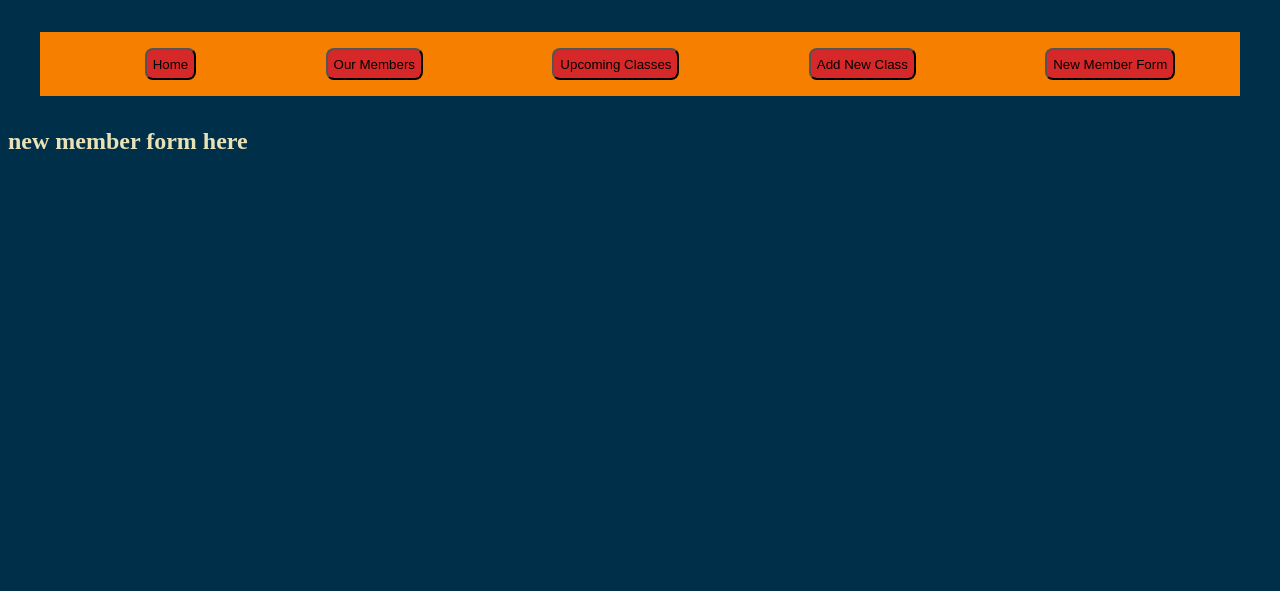
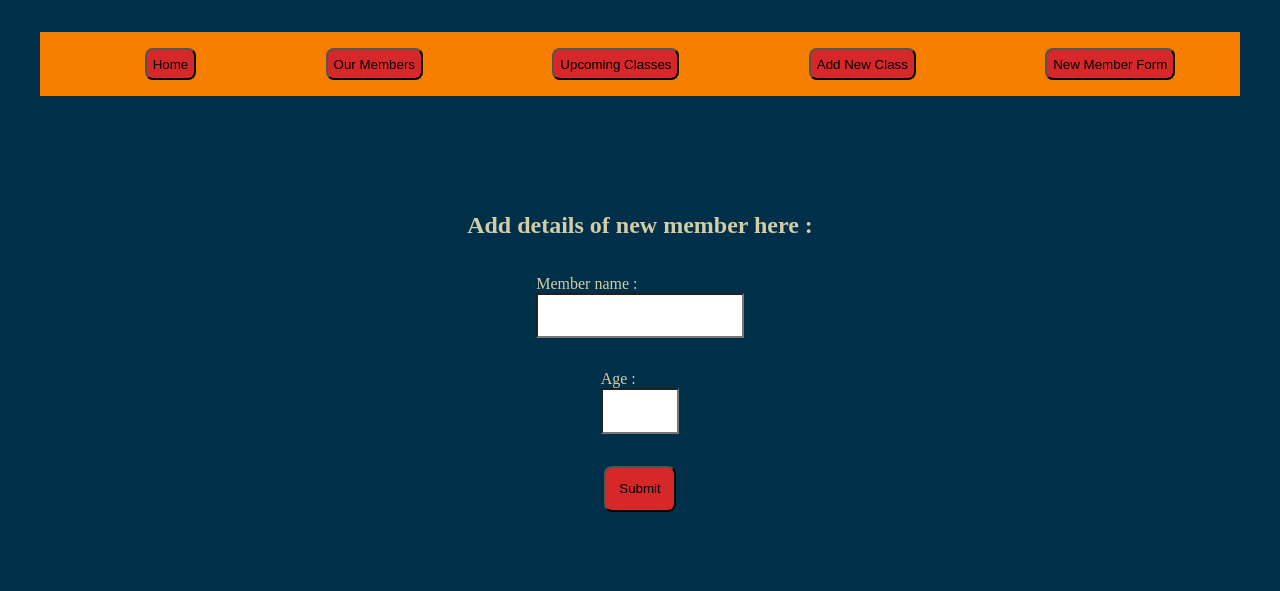
Before and after one commit to fukiran/Gym-management-solo-project, a Flask app: page /members/new in a window 1280 px wide. Shown: the top 591 px of the page. Run offline with Flask 2, Linux system fonts and the light colour scheme.

Commit message:
edit member done

```diff
--- a/controllers/member_controller.py
+++ b/controllers/member_controller.py
@@ -10,20 +10,19 @@ def all_members():
     members = member_repository.select_all()
     return render_template("members/index.html", members=members)
 
-
 #new member form
-@members_blueprint.route("/members/new")
-def new_member():
-    return render_template("/members/new.html")
+@members_blueprint.route("/members/new", methods=['GET'])
+def new_session():
+    return render_template("members/new.html")
 
 #create new member
-@members_blueprint.route("/members",methods=['POST'])
-def create_member():
-    name = request.form["name"]
-    age = request.form["age"]
-    new_member = Member(name, age)
-    member_repository.save(new_member)
-    return redirect("/members/index.html")
+@members_blueprint.route("/members/new", methods=['POST'])
+def new_member():
+        name = request.form["name"]
+        age = request.form["age"]
+        new_member = Member(name, age)
+        member_repository.save(new_member)
+        return redirect("/members")
 
 #edit session form
 @members_blueprint.route("/members/<id>/edit")
@@ -32,10 +31,14 @@ def edit_member(id):
     return render_template("/members/edit.html", member=member)
 
 #update member
-@members_blueprint.route("/members/<id>",methods=['POST'])
+@members_blueprint.route("/members/<id>",methods=['POST','GET'])
 def update_member(id):
-    name = request.form["name"]
-    age = request.form["age"]
-    member = Member(name, age, id)
-    member_repository.update(member)
-    return redirect("/members/index.html")
+    if request.method == 'POST':
+        name = request.form["name"]
+        age = request.form["age"]
+        member = Member(name, age, id)
+        member_repository.update(member)
+        return redirect("/members")
+    else:
+        member = member_repository.select(id)
+        return render_template("/members/edit.html",id=id, member=member)
--- a/controllers/session_controller.py
+++ b/controllers/session_controller.py
@@ -16,7 +16,7 @@ def new_session():
     return render_template("sessions/new.html")
 
 #create new session
-@sessions_blueprint.route("/sessions", methods=['POST'])
+@sessions_blueprint.route("/sessions/new", methods=['POST'])
 def create_session():
     name = request.form["name"]
     description = request.form["description"]
--- a/static/css/style.css
+++ b/static/css/style.css
@@ -26,8 +26,22 @@ body > main > nav > ul > li {
 	position:relative;
 	top:1px;
 }
-#content {
-    color:rgb(234, 226, 183);
+#content  {
+    color:rgb(211, 204, 165);
+}
+
+#content > form > div{
+    display: flex;
+    flex-direction: column;
+    align-items: center;
+    padding: 4em;
+}
+#content > form > div > p > input{
+    padding: 1em;
+    display: flex;
+    flex-direction: column;
+    align-items: center;
+    background-origin: padding-box;
 }
 #entry{
     background: url('/static/images/pexels-ketut-subiyanto-4720268.jpg');
--- a/templates/members/index.html
+++ b/templates/members/index.html
@@ -4,7 +4,8 @@
 
 <h1>list of all members</h1>
 {% for member in members %}
-{{member.name}}
-{{member.age}}
+<ul><a href ='/members/{{member.id}}'>{{member.name}}</a>
+    {{member.age}}
+</ul>
 {% endfor %}
 {% endblock %}
--- a/templates/members/new.html
+++ b/templates/members/new.html
@@ -2,6 +2,20 @@
 
 {% block content %}
 
-<h1>new member form here</h1>
+
+<form action="/members/new" method="post">
+        <div>
+            <h1>Add details of new member here :</h1>
+            <p>
+               <label for="name">Member name :</label>
+               <input type="text" name="name" required>
+            </p>
+            <p>
+               <label for="age">Age :</label>
+               <input type="number" name="age" min="0" step="1" max="99" maxlength="2"required>
+            </p>
+            <p><input class="myButton" type="submit" value="Submit"></p>
+        </div>
+</form>
 
 {% endblock %}
```
Also changed, not shown: templates/members/edit.html (+14 -1 lines), templates/sessions/new.html (+15 -1 lines).
